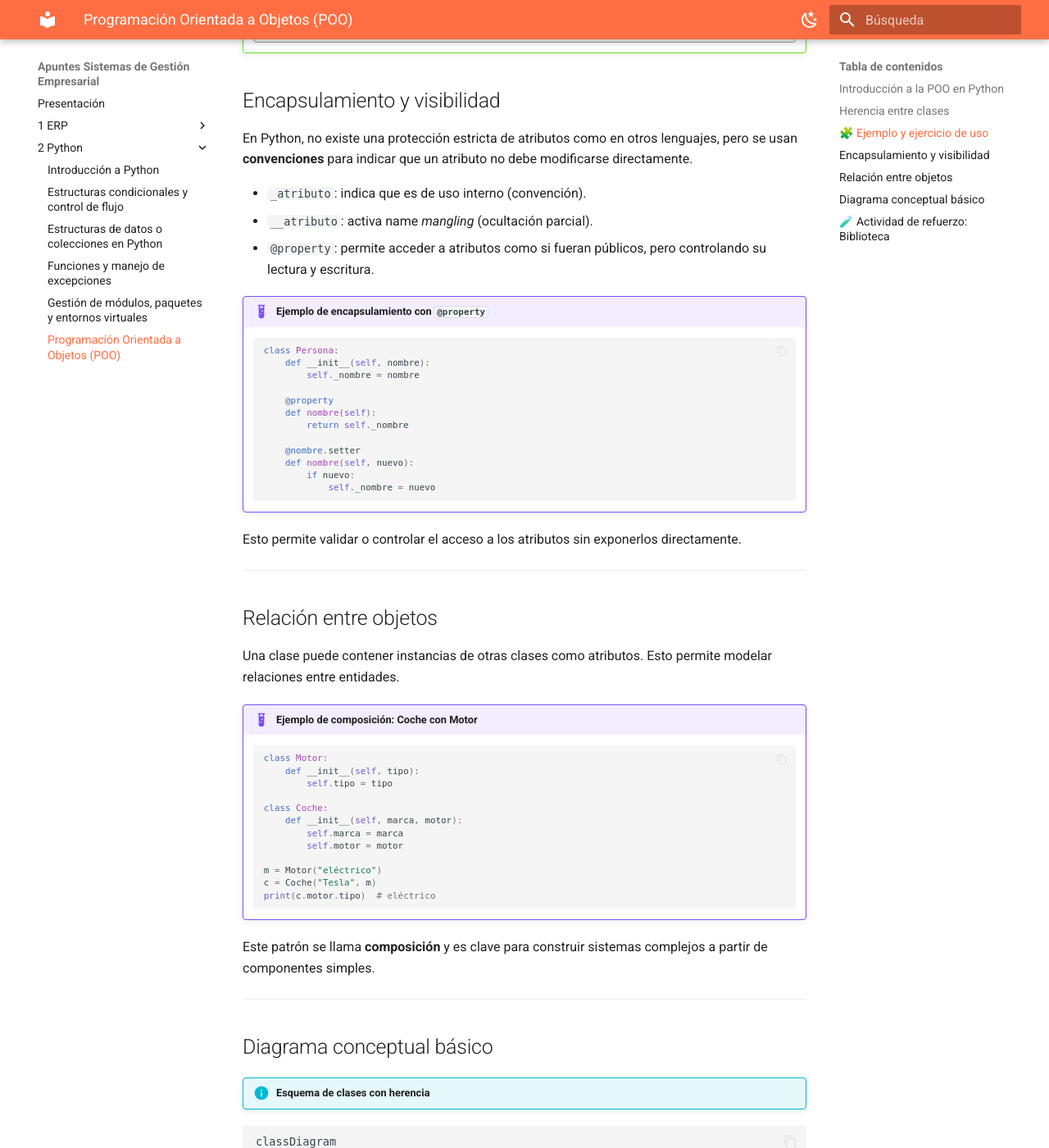
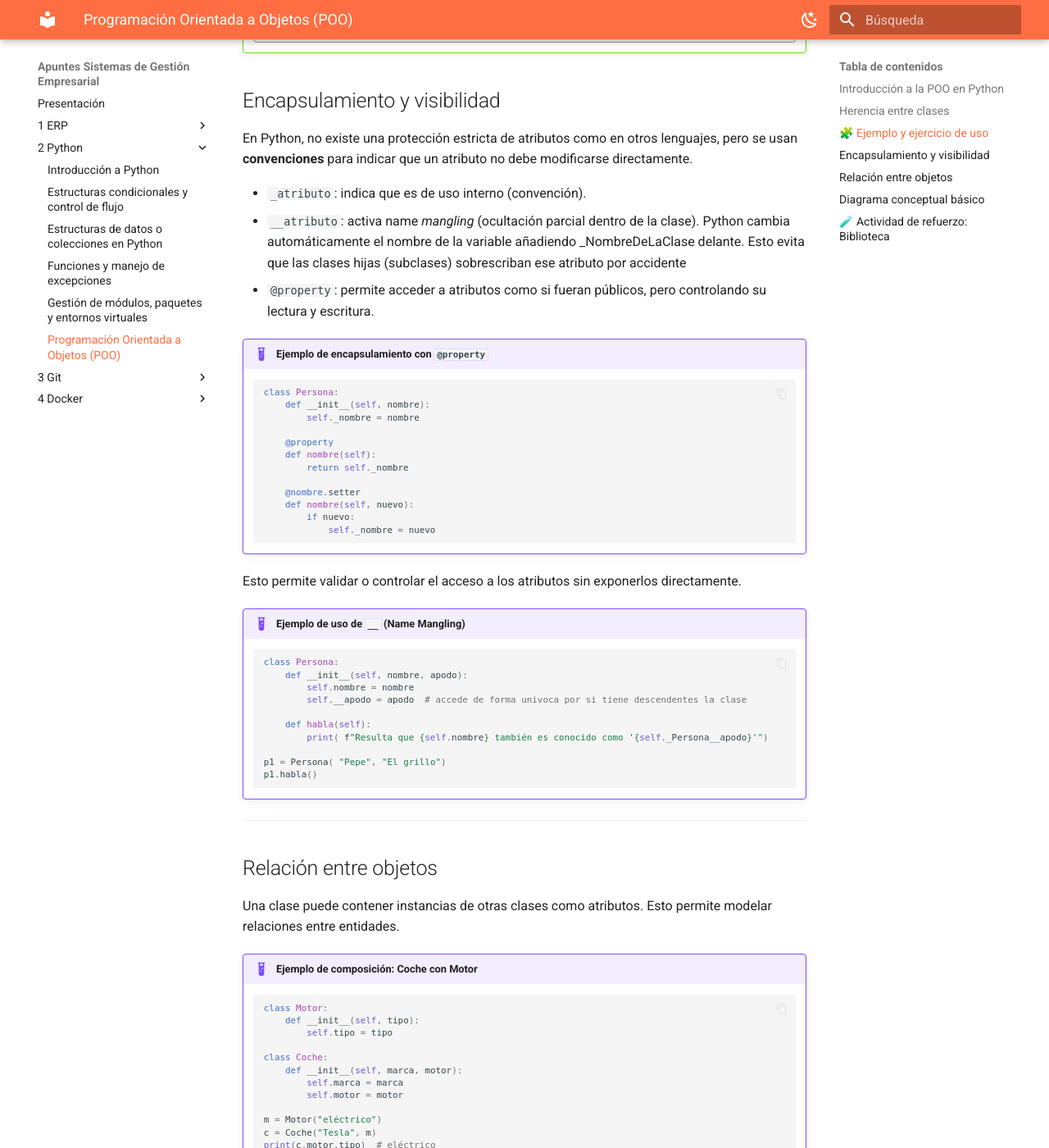
Before and after one commit to apuntes-sergio/sge, an MkDocs documentation site: the page built from docs/2_6_ProgramacionOrientadaObjetos.md, in a window 1280 px wide and 1400 px high, scrolled down 2577 px. Shown: the whole window at 82% size. Built offline with MkDocs 1.6.1 and Material for MkDocs 9.7.7, drawn with Linux system fonts in a browser that asks for light colours; some web fonts are replaced; some of the changed text lies outside the part shown.

Commit message:
Revision  python POO

````diff
--- a/docs/2_6_ProgramacionOrientadaObjetos.md
+++ b/docs/2_6_ProgramacionOrientadaObjetos.md
@@ -127,7 +127,7 @@ Veamos un ejemplo básico que muestra cómo una clase hija puede sobrescribir el
 En Python, no existe una protección estricta de atributos como en otros lenguajes, pero se usan **convenciones** para indicar que un atributo no debe modificarse directamente.
 
 - `_atributo`: indica que es de uso interno (convención).
-- `__atributo`: activa name *mangling* (ocultación parcial).
+- `__atributo`: activa name *mangling* (ocultación parcial dentro de la clase). Python cambia automáticamente el nombre de la variable añadiendo _NombreDeLaClase delante. Esto evita que las clases hijas (subclases) sobrescriban ese atributo por accidente
 - `@property`: permite acceder a atributos como si fueran públicos, pero controlando su lectura y escritura.
 
 !!!example "Ejemplo de encapsulamiento con `@property`"
@@ -148,6 +148,22 @@ En Python, no existe una protección estricta de atributos como en otros lenguaj
     ```
 
 Esto permite validar o controlar el acceso a los atributos sin exponerlos directamente.
+
+!!!example "Ejemplo de uso de `__` (Name Mangling)"
+
+    ```python
+    class Persona:
+        def __init__(self, nombre, apodo):
+            self.nombre = nombre
+            self.__apodo = apodo  # accede de forma univoca por si tiene descendentes la clase
+
+        def habla(self):
+            print( f"Resulta que {self.nombre} también es conocido como '{self._Persona__apodo}'")
+
+    p1 = Persona( "Pepe", "El grillo")
+    p1.habla()
+    ```
+
 
 ---
 
@@ -180,21 +196,21 @@ Este patrón se llama **composición** y es clave para construir sistemas comple
 
 !!!info "Esquema de clases con herencia"
 
-```mermaid
-classDiagram
-    class Persona {
-        -nombre: str
-        -edad: int
-        +saludar(): void
-    }
+    ```mermaid
+    classDiagram
+        class Persona {
+            -nombre: str
+            -edad: int
+            +saludar(): void
+        }
 
-    class Empleado {
-        -puesto: str
-        +saludar(): void
-    }
+        class Empleado {
+            -puesto: str
+            +saludar(): void
+        }
 
-    Persona <|-- Empleado
-```
+        Persona <|-- Empleado
+    ```
 
 Este diagrama muestra cómo `Empleado` hereda de `Persona` y añade nuevos atributos y métodos.
 
--- a/mkdocs.yml
+++ b/mkdocs.yml
@@ -95,17 +95,17 @@ nav:
     - 2_5_ModulosPaquetes.md
     - 2_6_ProgramacionOrientadaObjetos.md
 
-  # - 3 Git:
-  #   - 3_1_introduccion.md
-  #   - 3_2_ramas.md
-  #   - 3_3_remotos.md
+  - 3 Git:
+    - 3_1_introduccion.md
+    - 3_2_ramas.md
+    - 3_3_remotos.md
 
-  # - 4 Docker:
-  #   - 4_1_introduccion.md
-  #   - 4_2_docker_basico.md
-  #   - 4_3_imagenes_docker.md
-  #   - 4_4_redes_volumenes_docker.md
-  #   - 4_5_docker_compose.md
+  - 4 Docker:
+    - 4_1_introduccion.md
+    - 4_2_docker_basico.md
+    - 4_3_imagenes_docker.md
+    - 4_4_redes_volumenes_docker.md
+    - 4_5_docker_compose.md
 
   # - 5 Introducción a Odoo:
   #   - 5_1_introduccion_odoo.md
````
Also changed, not shown: 1 other file.
